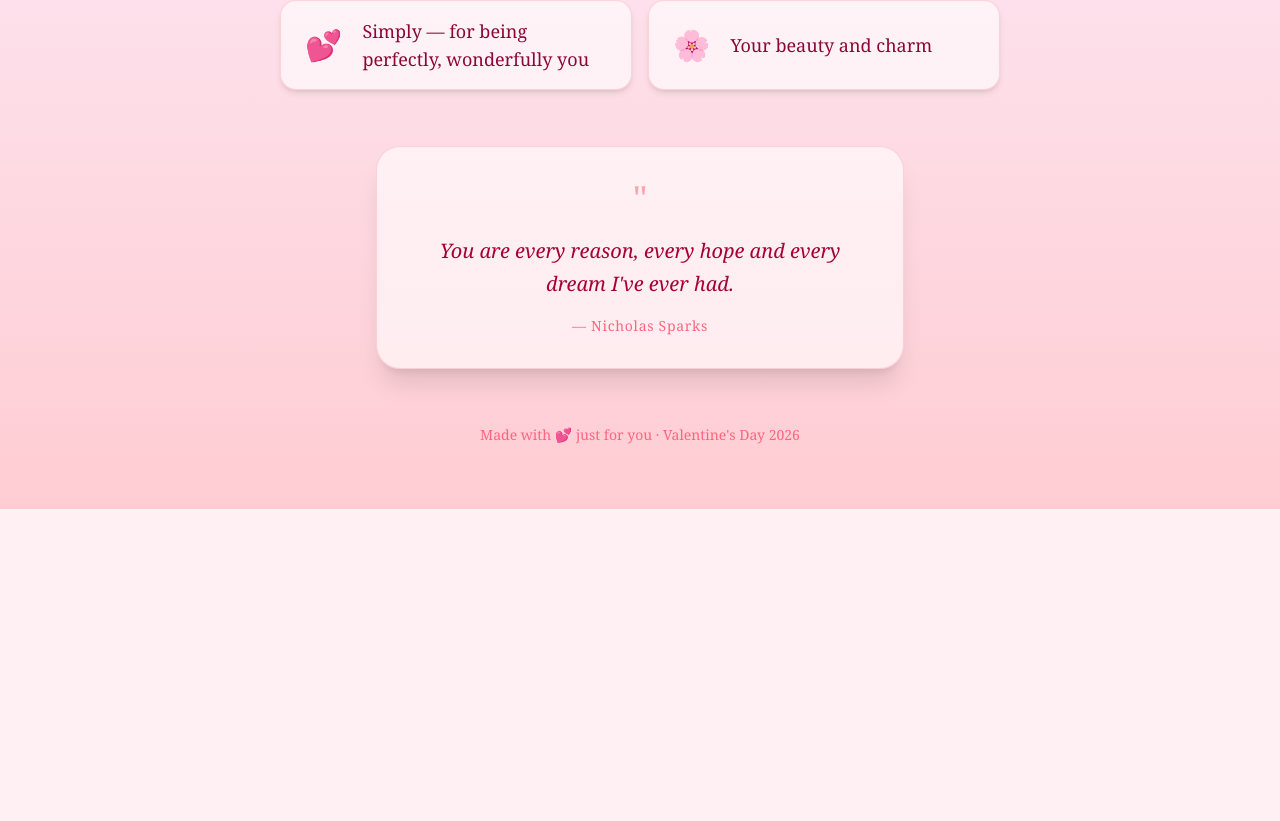
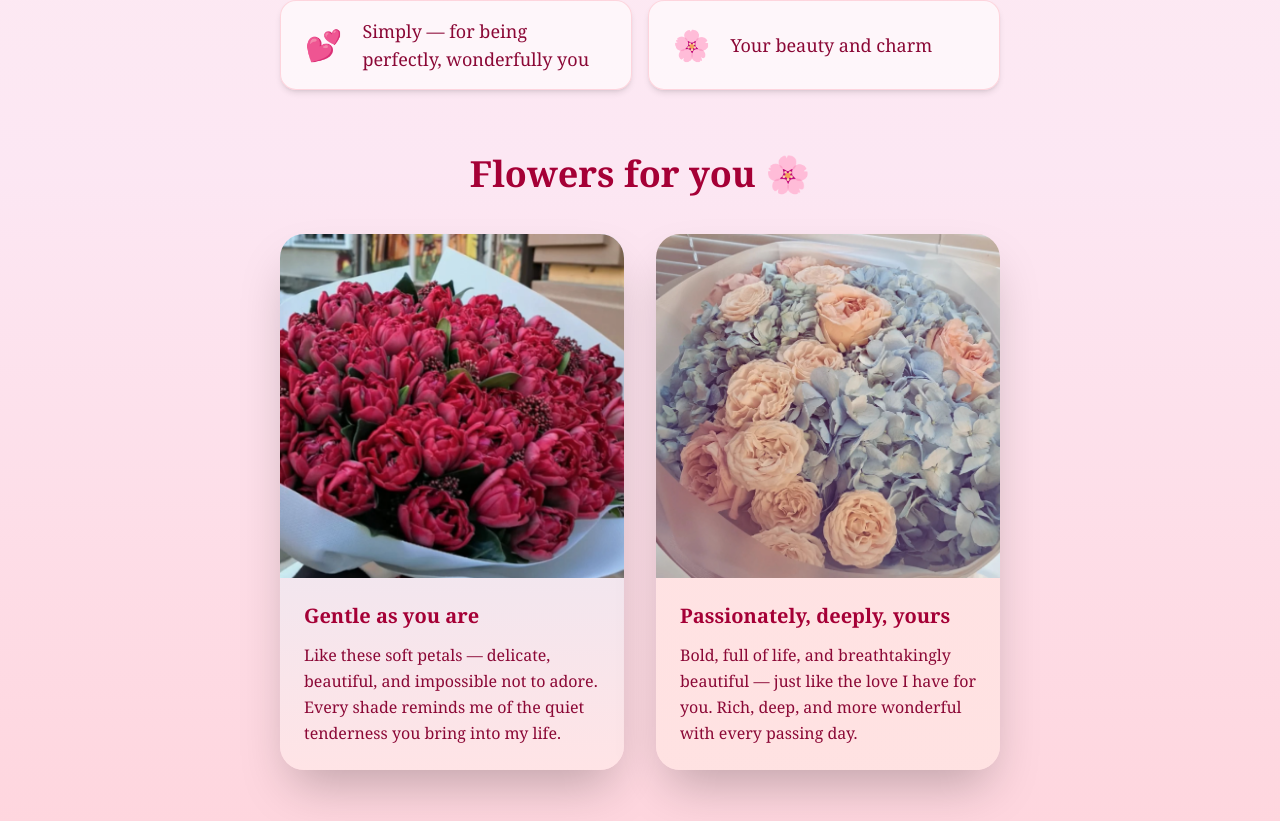
Before and after one commit to MilordVladyslav/foreverjulia, a Next.js app: page / in a window 1280 px wide. Shown: the part 839-1660 px from the top of the page. Before the commit the page ends 1348 px from the top, so only its background shows below. Built offline with nearby package versions, Linux system fonts and the light colour scheme; a web font is replaced by a local one.

Commit message:
added flowers cards

```diff
--- a/app/page.tsx
+++ b/app/page.tsx
@@ -1,6 +1,9 @@
 "use client";
 
 import {useState} from "react";
+import Image from "next/image";
+import bouquetSoft from "./images/image_2026-04-16_02-13-50.png";
+import bouquetRed from "./images/image_2026-04-16_02-14-59.png";
 
 
 type Petal = { id: number; left: number; delay: number; duration: number; emoji: string };
@@ -31,6 +34,27 @@ const REASONS = [
     {icon: "🌷", text: "Your strength, warmth and endless grace"},
     {icon: "💕", text: "Simply — for being perfectly, wonderfully you"},
     {icon: "🌸", text: "Your beauty and charm"},
+];
+
+const FLOWER_CARDS = [
+    {
+        image: bouquetSoft,
+        alt: "Soft peach roses and blue hydrangeas bouquet",
+        title: "Gentle as you are",
+        text: "Like these soft petals — delicate, beautiful, and impossible not to adore. Every shade reminds me of the quiet tenderness you bring into my life.",
+        accent: "from-blue-100 to-rose-100",
+        titleColor: "text-rose-800",
+        textColor: "text-rose-900",
+    },
+    {
+        image: bouquetRed,
+        alt: "Deep crimson peony tulips bouquet",
+        title: "Passionately, deeply, yours",
+        text: "Bold, full of life, and breathtakingly beautiful — just like the love I have for you. Rich, deep, and more wonderful with every passing day.",
+        accent: "from-rose-100 to-red-100",
+        titleColor: "text-rose-800",
+        textColor: "text-rose-900",
+    },
 ];
 
 /* ── Envelope / Letter ──────────────────────────────────────── */
@@ -160,6 +184,40 @@ export default function Home() {
                 </ul>
             </section>
 
+            {/* ── Flower cards ── */}
+            <section className="relative z-10 w-full max-w-3xl px-6 mt-16 animate-fade-up-4">
+                <h2 className="text-center text-3xl md:text-4xl font-bold text-rose-800 mb-10">
+                    Flowers for you 🌸
+                </h2>
+
+                <div className="grid md:grid-cols-2 gap-8">
+                    {FLOWER_CARDS.map(({image, alt, title, text, accent, titleColor, textColor}, i) => (
+                        <div
+                            key={i}
+                            className={`rounded-3xl overflow-hidden shadow-2xl bg-gradient-to-b ${accent} transition-transform duration-300 hover:-translate-y-2 hover:shadow-rose-200`}
+                        >
+                            {/* Photo */}
+                            <div className="relative w-full aspect-square">
+                                <Image
+                                    src={image}
+                                    alt={alt}
+                                    fill
+                                    sizes="(max-width: 768px) 100vw, 50vw"
+                                    className="object-cover"
+                                    placeholder="blur"
+                                />
+                            </div>
+
+                            {/* Text */}
+                            <div className="p-6">
+                                <h3 className={`text-xl font-bold mb-3 ${titleColor}`}>{title}</h3>
+                                <p className={`text-sm md:text-base leading-relaxed ${textColor}`}>{text}</p>
+                            </div>
+                        </div>
+                    ))}
+                </div>
+            </section>
+
             {/* ── Quote ── */}
             <section className="relative z-10 w-full max-w-xl px-6 mt-14 animate-fade-up-4">
                 <div className="glass-card rounded-3xl p-8 text-center shadow-xl">
```
Also changed, not shown: app/images/image_2026-04-16_02-13-50.png (added), app/images/image_2026-04-16_02-14-59.png (added).
